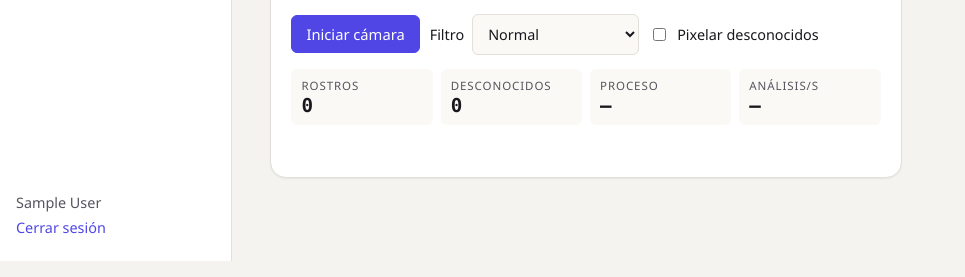
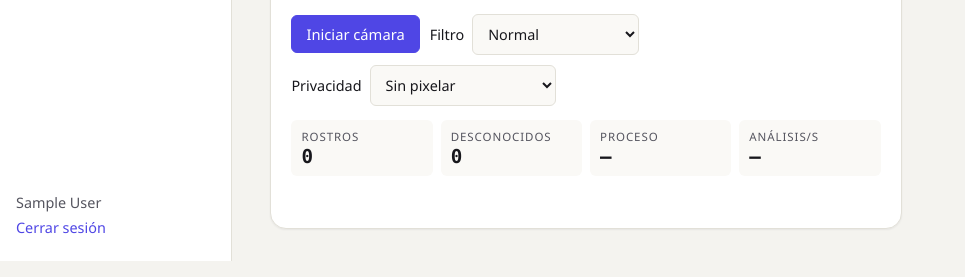
Before and after one commit to JulioVera18/visionaula, a Django app: page /monitor/ in a window 1280 px wide. Shown: the part 539-816 px from the top of the page, without its empty margins (0-965 px from the left). Run offline with Django 5.2, Linux system fonts and the light colour scheme; the visitor is signed in with stand-in values (Sample User, id 1); data that the repository does not hold is empty; parts of the project's set-up code (start-up, migrations or seed data) failed here and were passed over.

Commit message:
feat: modo privacidad con opciones sin pixelar, desconocidos o todos

```diff
--- a/asistencia/services.py
+++ b/asistencia/services.py
@@ -11,7 +11,7 @@ from django.db.models import Count, Max
 
 from vision import codec
 from vision.model_store import require_model
-from vision.pipeline import EnrollmentError, FaceEngine, RenderOptions, render
+from vision.pipeline import PRIVACY_NONE, EnrollmentError, FaceEngine, RenderOptions, render
 from vision.recognizer import build_gallery, to_bytes
 
 from .models import Asistencia, Estudiante, MuestraRostro, SesionClase
@@ -141,7 +141,7 @@ class FrameRequest:
     image_bytes: bytes
     sesion: SesionClase | None
     view_mode: str = "normal"
-    privacy: bool = False
+    privacy: str = PRIVACY_NONE
     # False: solo se devuelven los datos de los rostros y el navegador los dibuja
     # sobre el video en vivo (mucho más fluido). True: se devuelve el fotograma
     # procesado por OpenCV (necesario para filtros y modo privacidad).
--- a/asistencia/static/asistencia/js/monitor.js
+++ b/asistencia/static/asistencia/js/monitor.js
@@ -118,7 +118,7 @@ export function iniciarMonitor(config) {
       const data = await enviarImagen(config.url, blob, {
         sesion: config.sesion,
         modo: ui.modo.value,
-        privacidad: ui.privacidad.checked ? "1" : "0",
+        privacidad: ui.privacidad.value,
         imagen: conImagen ? "1" : "0",
       }, control.signal);
       return { data, secuencia };
@@ -133,7 +133,7 @@ export function iniciarMonitor(config) {
     if (!estado.activo || estado.generacion !== generacion) return;
     const r = estado.resultado;
     if (r && !r.imagen) {
-      dibujarOverlay(ui.overlay, ui.video, r.rostros, r.ancho, { privacidad: ui.privacidad.checked });
+      dibujarOverlay(ui.overlay, ui.video, r.rostros, r.ancho, { privacidad: ui.privacidad.value });
     }
     requestAnimationFrame(() => redibujar(generacion));
   }
@@ -156,7 +156,7 @@ export function iniciarMonitor(config) {
     } else {
       ui.salida.hidden = true;
       // También se dibuja aquí por si el navegador pausa requestAnimationFrame.
-      dibujarOverlay(ui.overlay, ui.video, data.rostros, data.ancho, { privacidad: ui.privacidad.checked });
+      dibujarOverlay(ui.overlay, ui.video, data.rostros, data.ancho, { privacidad: ui.privacidad.value });
     }
     const ahora = performance.now();
     ui.fps.textContent = (1000 / Math.max(ahora - estado.ultimoInstante, 1)).toFixed(1);
--- a/asistencia/static/asistencia/js/overlay.js
+++ b/asistencia/static/asistencia/js/overlay.js
@@ -20,7 +20,7 @@ const BLOQUES_PIXELADO = 10;
  * @param {HTMLVideoElement} video
  * @param {Array} rostros  rostros devueltos por /api/procesar/
  * @param {number} ancho  ancho de la imagen que analizó el servidor
- * @param {{privacidad?: boolean}} opciones  privacidad: pixelar rostros desconocidos
+ * @param {{privacidad?: string}} opciones  privacidad: "no", "desconocidos" o "todos"
  */
 export function dibujarOverlay(canvas, video, rostros, ancho, opciones = {}) {
   const ctx = prepararLienzo(canvas);
@@ -28,9 +28,10 @@ export function dibujarOverlay(canvas, video, rostros, ancho, opciones = {}) {
   const area = areaVisible(canvas, video);
   const k = area.ancho / ancho;
   const punto = (x, y) => [area.x + x * k, area.y + y * k];
-  if (opciones.privacidad) {
+  const privacidad = opciones.privacidad || "no";
+  if (privacidad !== "no") {
     const escalaVideo = video.videoWidth / ancho;
-    rostros.filter((r) => r.estudiante_id === null)
+    rostros.filter((r) => privacidad === "todos" || r.estudiante_id === null)
       .forEach((r) => pixelar(ctx, video, r.box, escalaVideo, punto, k));
   }
   rostros.forEach((rostro) => dibujarRostro(ctx, rostro, punto, k));
--- a/asistencia/templates/asistencia/monitor.html
+++ b/asistencia/templates/asistencia/monitor.html
@@ -31,7 +31,13 @@
       <label>Filtro
         <select id="modo">{% for key, label in filtros %}<option value="{{ key }}">{{ label }}</option>{% endfor %}</select>
       </label>
-      <label class="check"><input id="privacidad" type="checkbox"> Pixelar desconocidos</label>
+      <label>Privacidad
+        <select id="privacidad">
+          <option value="no">Sin pixelar</option>
+          <option value="desconocidos">Pixelar desconocidos</option>
+          <option value="todos">Pixelar todos</option>
+        </select>
+      </label>
     </div>
     <div class="metrics">
       <div><span class="stat-label">Rostros</span><b id="m-rostros">0</b></div>
```
Also changed, not shown: asistencia/api.py (+8 -2 lines), docs/CASOS_DE_PRUEBA.md (+1 -1 lines), vision/pipeline.py (+14 -3 lines), README.md.
